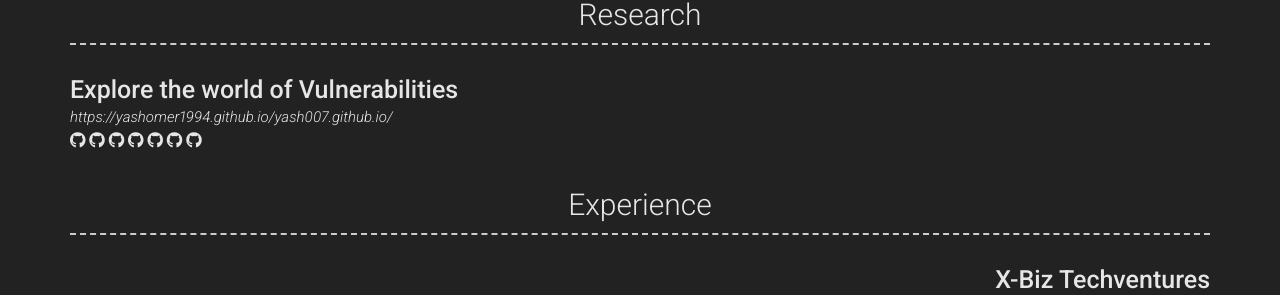
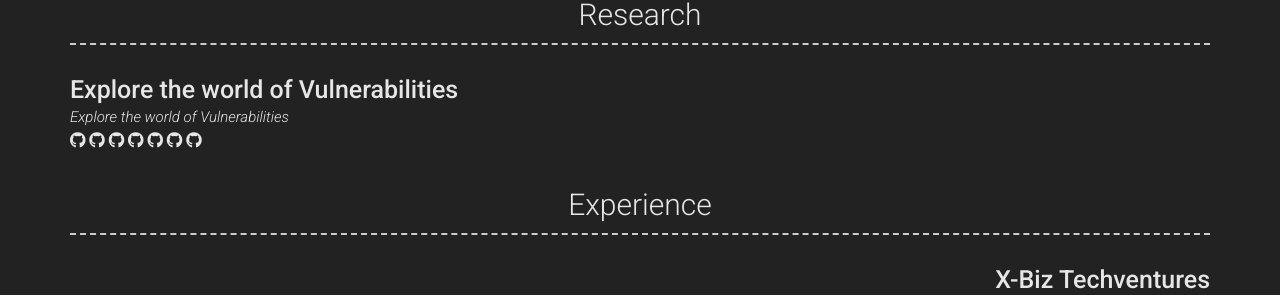
Before and after one commit to yashomer1994/Resume, a Jekyll site: the page built from index.md, in a window 1280 px wide. Shown: the part 606-901 px from the top of the page. Built offline with Jekyll 4.4.1, drawn with Linux system fonts in a browser that asks for light colours; nearby versions of some CDN libraries; some of the changed lines change nothing that is shown.

Commit message:
Update _config.yml

```diff
--- a/_config.yml
+++ b/_config.yml
@@ -65,8 +65,9 @@ content:
     content:
       - layout: top
         title: Explore the world of Vulnerabilities
-        link: https://yashomer1994.github.io/yash007.github.io/
-        link_name: Explore the world of Vulnerabilities
+        link: Explore the world of Vulnerabilities
+        url: https://yashomer1994.github.io/yash007.github.io/
+
         additional_links:
           - link:  Emotet Malware Analysis (eg. sproogen/modern-resume-theme)
             icon: fab fa-github
```
